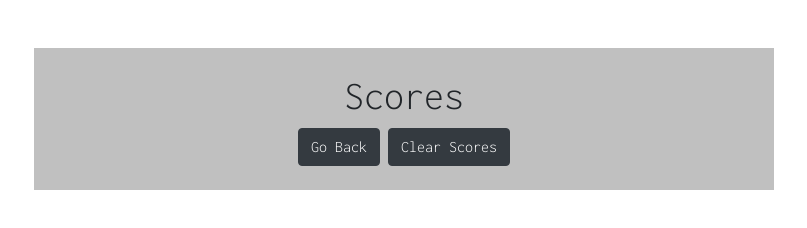
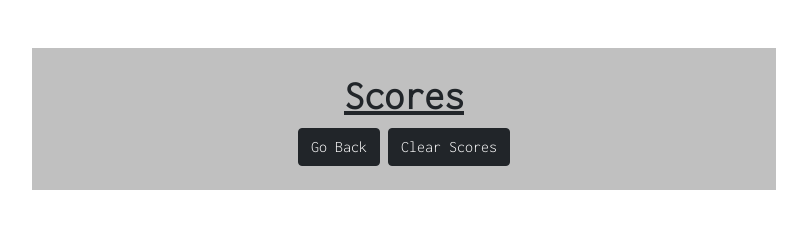
Before and after one commit to pphongsavath03/quiz, a plain HTML site: page highscore.html in a window 1280 px wide. Shown: the whole page, without its empty margins (236-1043 px from the left). Drawn offline with nearby package versions, Linux system fonts and the light colour scheme.

Commit message:
updated scores

```diff
--- a/highscore.html
+++ b/highscore.html
@@ -6,7 +6,7 @@
     <meta name="viewport" content="width=device-width, initial-scale=1.0">
     <meta http-equiv="X-UA-Compatible" content="ie=edge">
     <title>Javascript Quiz</title>
-    <link rel="stylesheet" href="https://stackpath.bootstrapcdn.com/bootstrap/4.4.1/css/bootstrap.min.css" integrity="sha384-Vkoo8x4CGsO3+Hhxv8T/Q5PaXtkKtu6ug5TOeNV6gBiFeWPGFN9MuhOf23Q9Ifjh" crossorigin="anonymous">
+    <link href="https://cdn.jsdelivr.net/npm/bootstrap@5.1.0/dist/css/bootstrap.min.css" rel="stylesheet" integrity="sha384-KyZXEAg3QhqLMpG8r+8fhAXLRk2vvoC2f3B09zVXn8CA5QIVfZOJ3BCsw2P0p/We" crossorigin="anonymous">
     <link rel="stylesheet" href="./style.css">
 
 </head>
@@ -18,7 +18,7 @@
             <div class="highscores row">
                 <div class="col-4"></div>
                 <div id="highScoresDiv" class="col-12">
-                    <h1 id="scoresArea">Scores</h1>
+                    <h1 class="text-decoration-underline fw-bold" id="scoresArea">Scores</h1>
                     <div id="highScoresList"></div>
 
                     <button class="btn btn-dark" id="backButton">Go Back</button>
--- a/questions.js
+++ b/questions.js
@@ -1,3 +1,5 @@
+// score keeping + clearing + going back to quiz home
+
 var storedScores = JSON.parse(localStorage.getItem("userData"));
 var highScoresArea = document.querySelector("#highScoresList");
 var backBtn = document.querySelector("#backButton");
```
